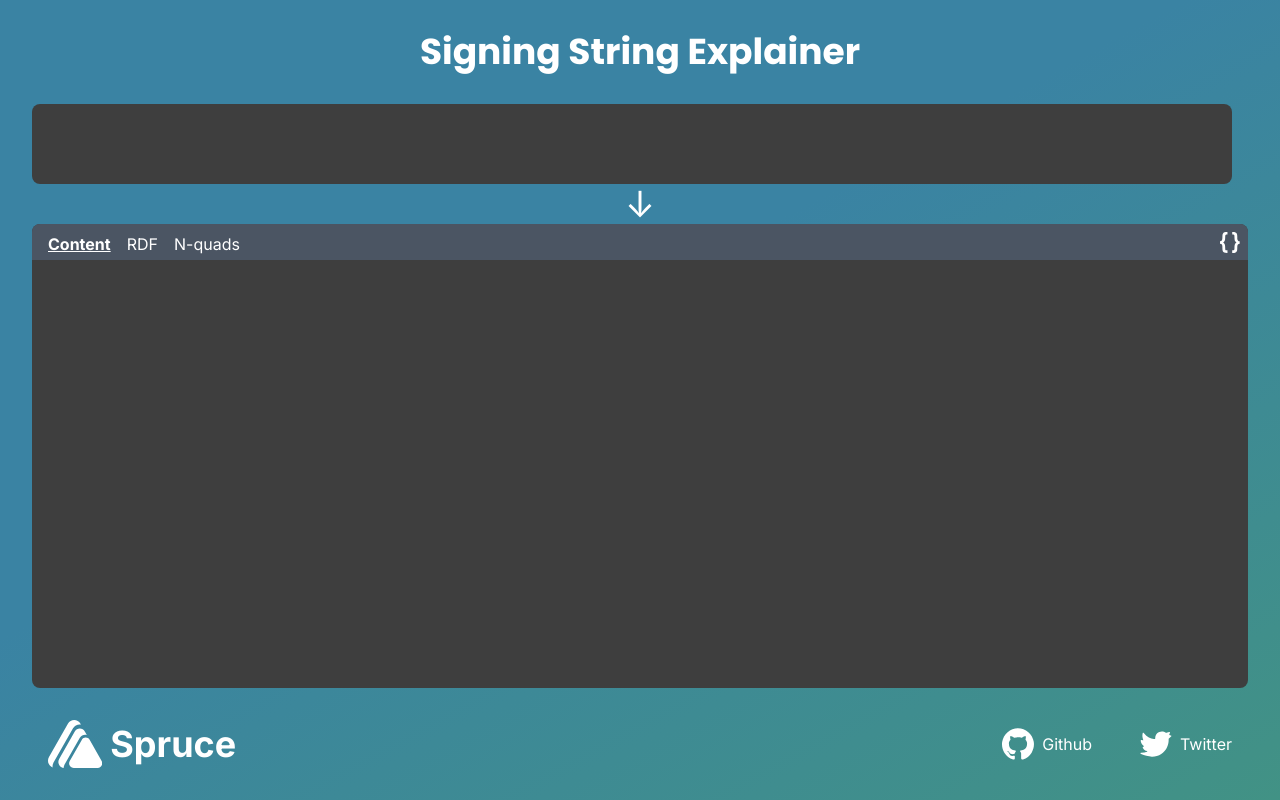
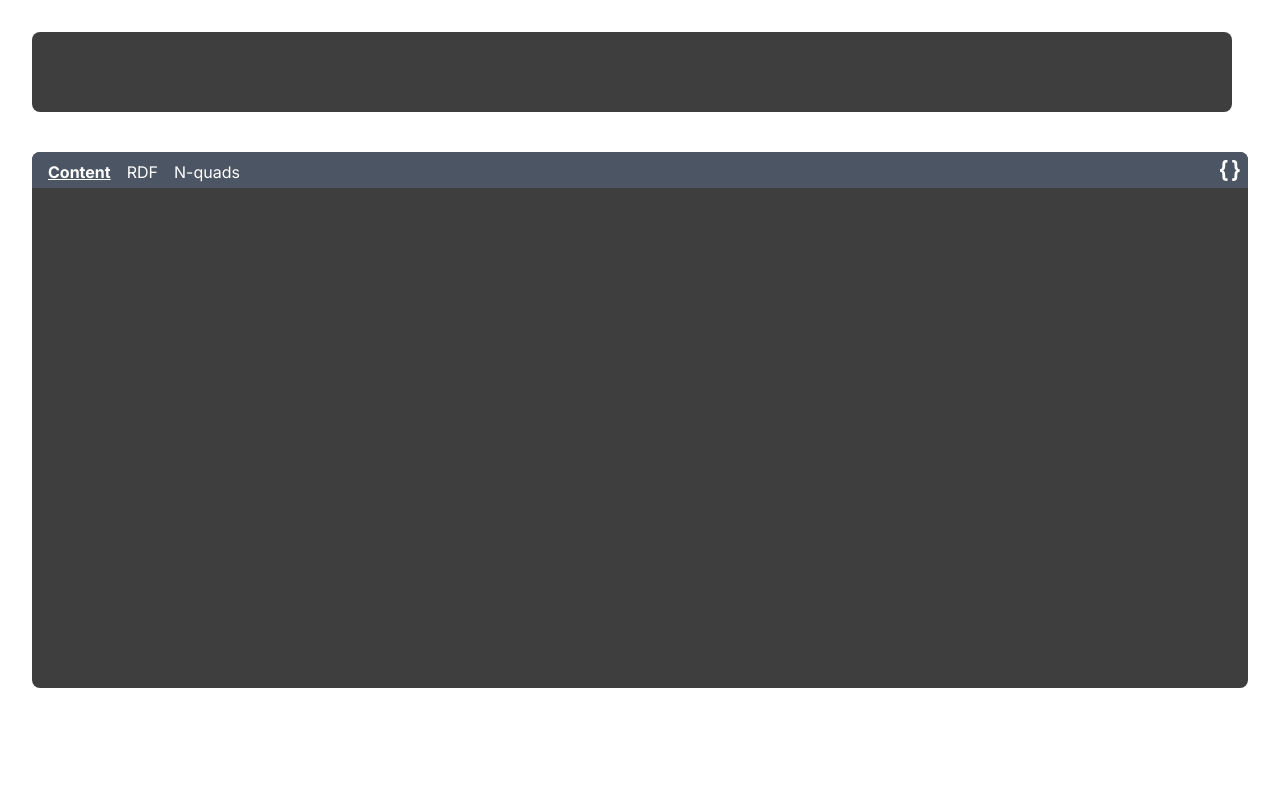
Before and after one commit to spruceid/tzvm2021-explainer, a Svelte app: page / in a window 1280 px wide. Built offline with nearby package versions, Linux system fonts and the light colour scheme.

Commit message:
Removed background and header

```diff
--- a/src/Home.svelte
+++ b/src/Home.svelte
@@ -56,7 +56,6 @@
 <svelte:window on:hashchange={hashUpdate} />
 
 <BasePage class="flex-col">
-  <h1 class="w-full text-4xl mt-8 font-bold">Signing String Explainer</h1>
   <div class="flex-grow flex flex-col mt-8">
     <textarea
       class="overflow-x-auto rounded-lg bg-gray-650 p-2 mr-4 h-20 resize-none"
--- a/src/Tailwindcss.svelte
+++ b/src/Tailwindcss.svelte
@@ -11,7 +11,6 @@
     padding: 0px;
     font-size: 16px;
     font-family: "Inter";
-    background: linear-gradient(151.67deg, #3a83a3 42.84%, #429383 103.49%);
     display: flex;
     flex-direction: column;
     overflow-x: hidden;
```
